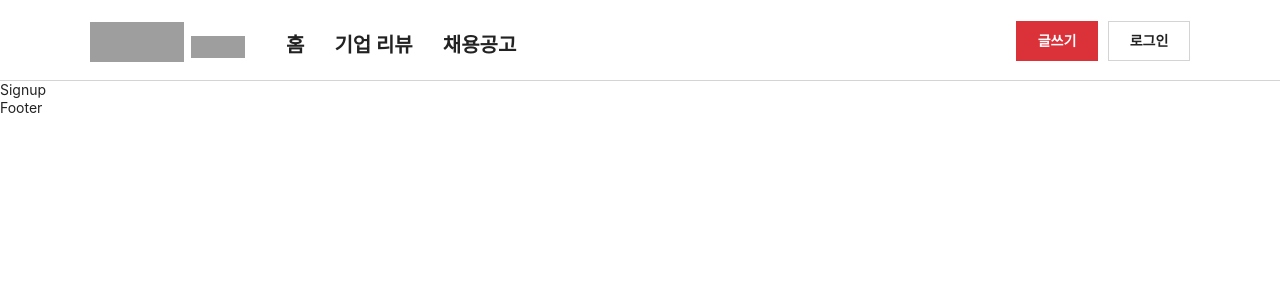
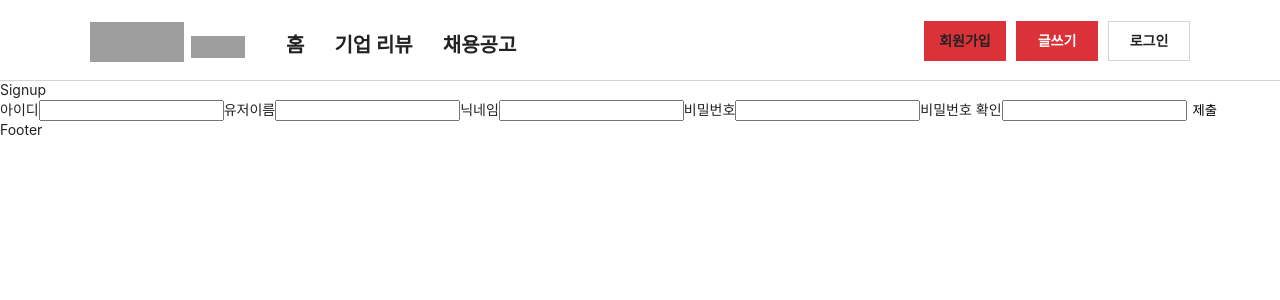
Before and after one commit to 3M-Blind/blind-client, a React (Create React App) app: page /signup in a window 1280 px wide. Shown: the top 300 px of the page. Built offline with nearby package versions, Linux system fonts and the light colour scheme; grey boxes are pictures that could not be loaded.

Commit message:
feat: Add signup

```diff
--- a/package.json
+++ b/package.json
@@ -6,6 +6,7 @@
     "@testing-library/jest-dom": "^5.16.2",
     "@testing-library/react": "^12.1.3",
     "@testing-library/user-event": "^13.5.0",
+    "axios": "^0.26.1",
     "react": "^17.0.2",
     "react-dom": "^17.0.2",
     "react-router-dom": "^6.2.2",
--- /dev/null
+++ b/src/components/signup/Signup.jsx
@@ -0,0 +1,92 @@
+import React, { useState } from 'react';
+import axios from 'axios';
+
+const serverUrl = 'https://localhost:8088';
+
+const Signup = () => {
+  const [email, setEmail] = useState('');
+  const [username, setUsername] = useState('');
+  const [nickname, setNickname] = useState('');
+  const [pass, setPass] = useState('');
+  const [passConfirm, setPassConfirm] = useState('');
+
+  const changeEmail = (e) => {
+    setEmail(e.target.value);
+  };
+
+  const changeUsername = (e) => {
+    setUsername(e.target.value);
+  };
+
+  const changeNickname = (e) => {
+    setNickname(e.target.value);
+  };
+
+  const changePass = (e) => {
+    setPass(e.target.value);
+  };
+
+  const changePassConfirm = (e) => {
+    setPassConfirm(e.target.value);
+  };
+
+  const submitButton = (e) => {
+    e.preventDefault();
+
+    const data = axios.post(
+      `${serverUrl}/users/login`,
+      {
+        email: email,
+        username: username,
+        nickname: nickname,
+        pass: pass,
+        passConfirm: passConfirm,
+      }
+      // { withCredentials: true }
+    );
+
+    console.log(data);
+  };
+
+  // email;
+  // username;
+  // nickname;
+  // pass;
+  // passConfirm;
+
+  return (
+    <>
+      <form>
+        <label htmlFor="email">아이디</label>
+        <input type="email" id="email" onChange={changeEmail} />
+        <label htmlFor="username">유저이름</label>
+        <input type="text" id="username" onChange={changeUsername} />
+        <label htmlFor="nickname">닉네임</label>
+        <input type="text" id="nickname" onChange={changeNickname} />
+
+        <label htmlFor="pass">비밀번호</label>
+        <input type="password" id="pass" onChange={changePass} />
+
+        <label htmlFor="passConfirm">비밀번호 확인</label>
+        <input type="password" id="passConfirm" onChange={changePassConfirm} />
+        <button onClick={submitButton}>제출</button>
+      </form>
+    </>
+  );
+};
+
+export default Signup;
+
+{
+  /* <form name="login" action="index.html" method="post">
+아이디확인<br>
+<input type="text" name="user_ID" placeholder="아이디 입력" >
+<input type="button" name="user_IDcheck" value="아이디 확인">
+<br>
+비밀번호<br>
+<input type="password" name="user_PW1" value="123456"><br>
+비밀번호 재확인<br>
+<input type="password" name="user_PW2" value="123456">
+<input type="button" name="user_PWcheck" value="비밀번호 재확인">
+<br><br> */
+}
--- a/src/layouts/header/Header.jsx
+++ b/src/layouts/header/Header.jsx
@@ -1,4 +1,5 @@
 import React from 'react';
+import { Link } from 'react-router-dom';
 import {
   HeaderBlock,
   Wrapped,
@@ -41,6 +42,10 @@ function Header(props) {
         </nav>
         <Func>
           <div>
+            <BtnPost>
+              <Link to="/signup">회원가입</Link>
+            </BtnPost>
+
             <BtnPost>글쓰기</BtnPost>
             <BtnSignin>로그인</BtnSignin>
           </div>
--- a/src/pages/signup/SignupPage.jsx
+++ b/src/pages/signup/SignupPage.jsx
@@ -1,7 +1,14 @@
 import React from 'react';
 
+import Signup from '../../components/signup/Signup';
+
 function SignupPage(props) {
-  return <div>Signup</div>;
+  return (
+    <div>
+      Signup
+      <Signup />
+    </div>
+  );
 }
 
 export default SignupPage;
```
Also changed, not shown: 1 other file (tests, documents, lock files or other folders).
